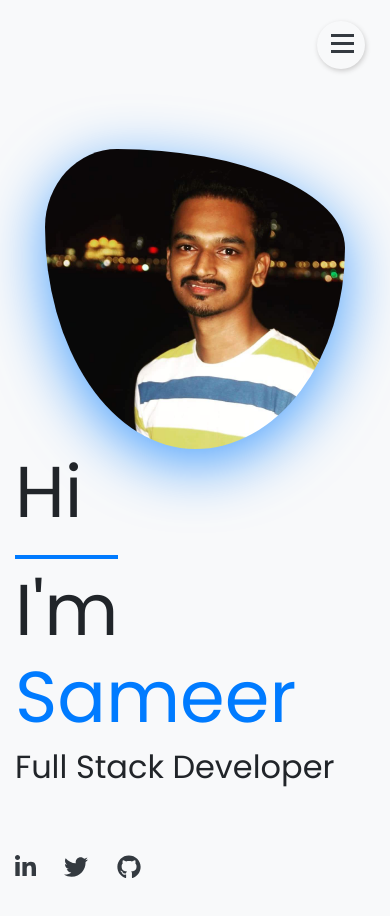
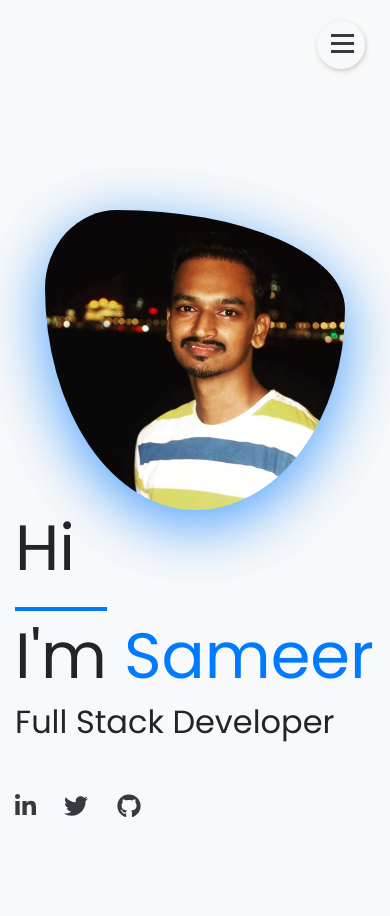
Before and after one commit to sameerbhilare/Bootstrap, a plain HTML site: page Workspace/04-portfolio/index.html in a window 390 px wide. Shown: the top 916 px of the page. Drawn offline with nearby package versions, Linux system fonts and the light colour scheme.

Commit message:
Banner - making banner responsive for small devices

```diff
--- a/Workspace/04-portfolio/index.html
+++ b/Workspace/04-portfolio/index.html
@@ -102,8 +102,8 @@
       <div class="container">
         <div class="row d-flex justify-content-between align-items-center">
           <div class="order-2 col-md-7 order-md-1">
-            <h1 class="pb-2 mb-4 display-3 display-md-2">Hi</h1>
-            <h1 class="display-3 display-md-2">
+            <h1 class="pb-2 mb-4 display-3">Hi</h1>
+            <h1 class="display-3">
               <span style="border-top: 4px solid #007bff">I'm</span> <span class="color-primary">Sameer</span>
             </h1>
             <h2>Full Stack Developer</h2>
--- a/Workspace/04-portfolio/style.css
+++ b/Workspace/04-portfolio/style.css
@@ -220,6 +220,11 @@ body {
 
 /* ============================================================================ */
 /* Banner */
+@media (max-width: 576px) {
+  .display-3 {
+    font-size: 4rem;
+  }
+}
 
 /* change based on scroll */
 .custom-navbar {
@@ -381,6 +386,12 @@ section {
 .home-social {
   margin-top: 4rem;
 }
+@media (max-width: 576px) {
+  .home-social {
+    margin-top: 3rem;
+  }
+}
+
 .home-social * {
   font-size: 1.5rem;
   /* same as .fromTopHeader class because it is required when page loaded for first time as there is no scrolling yet */
```
